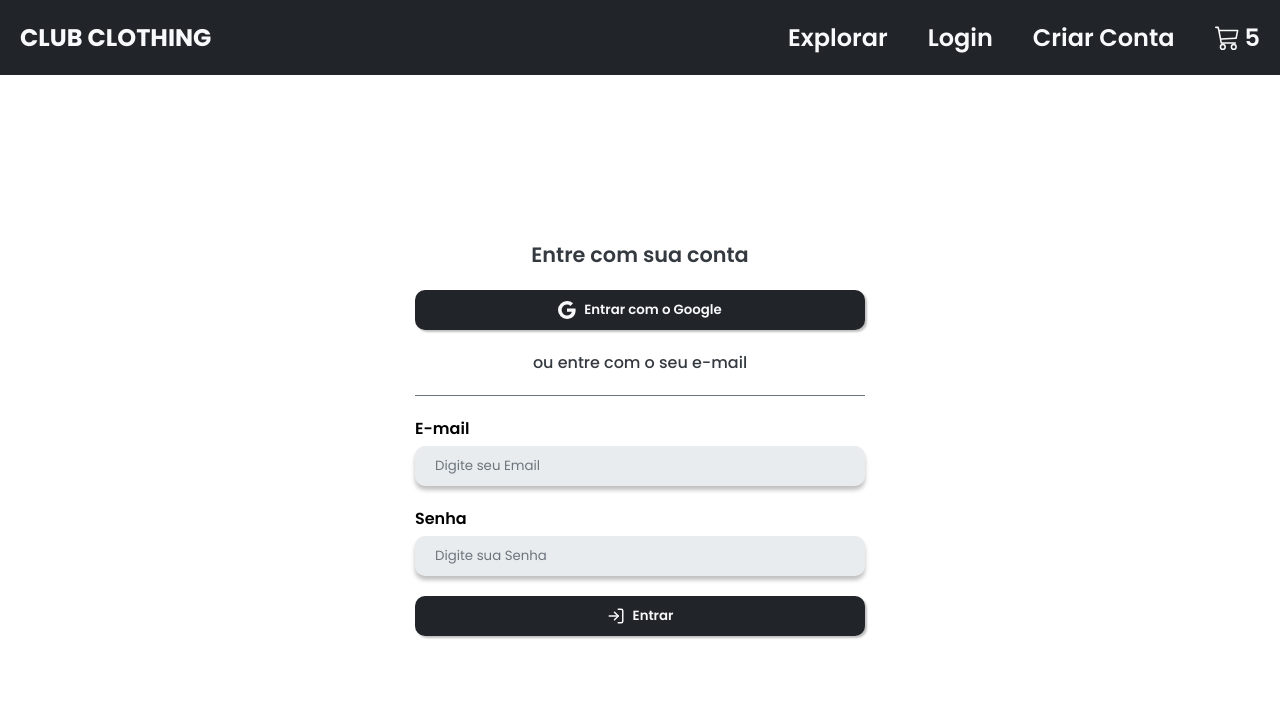
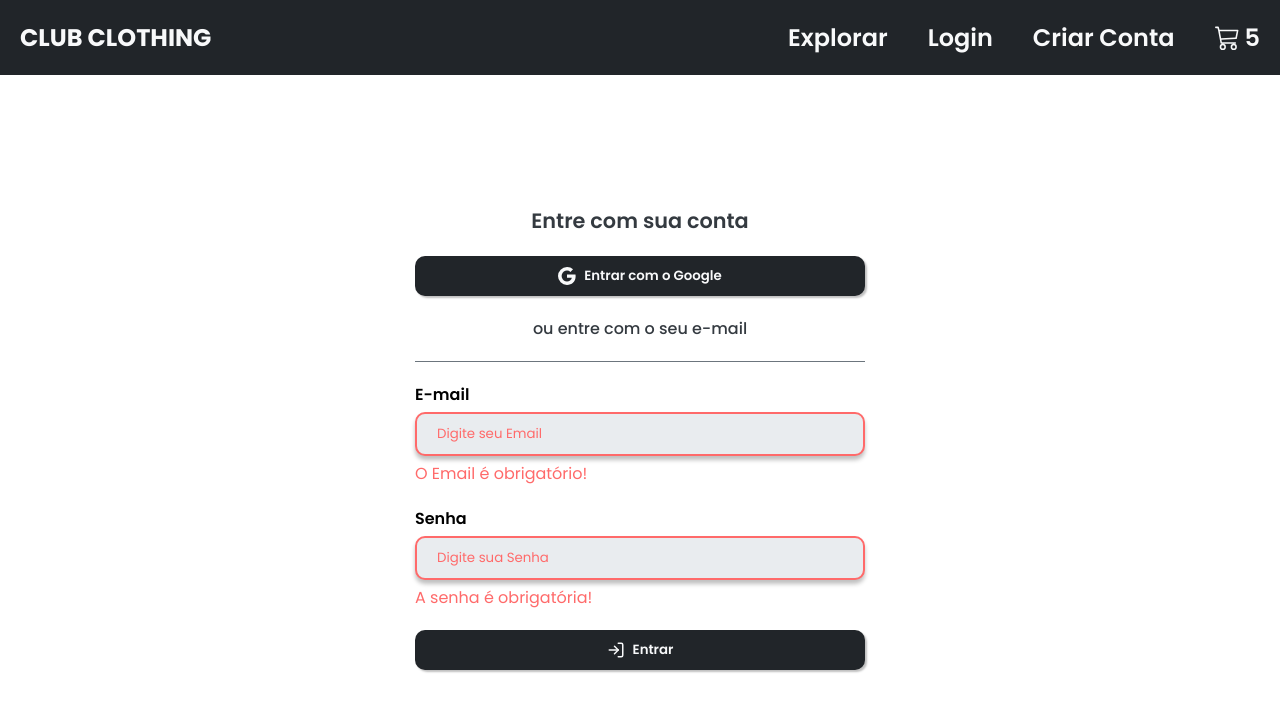
Before and after one commit to nilsondev90/ecommerce-web, a React (Create React App) app: page /login in a window 1280 px wide. Both pictures are taken after a click on the button "Entrar". Shown: the top 712 px of the page. Built offline with nearby package versions, Linux system fonts and the light colour scheme; no server answers.

Commit message:
feat: add Input Message Component

```diff
--- /dev/null
+++ b/src/components/custon-input/custom-input.styles.ts
@@ -0,0 +1,36 @@
+import styled from "styled-components";
+import Colors from "../../theme/theme.colors";
+
+/* interface CustonInputContainerProps {
+    hasError?: boolean
+} */
+
+type CustonInputContainerProps = {
+    hasError?: boolean
+}
+
+export const CustomInputContainer = styled.input<CustonInputContainerProps>`
+  border: none;
+  width: 100%;
+  background-color: ${Colors.input.background};
+  padding-right: 20px;
+  padding-left: 20px;
+  padding-top: 10px;
+  padding-bottom: 10px;
+  box-shadow: 0px 4px 4px rgba(0,0,0,0.25);
+  border-radius: 10px;
+  color: ${Colors.text.dark};
+  border: ${(props) => (props.hasError ? `2px solid ${Colors.error}` : `none`)};
+
+  &::placeholder {
+    color: ${(props) =>
+        props.hasError ? Colors.error : Colors.input.placeholder
+    }
+  }
+
+  &:focus {
+    outline: ${(props) =>
+    props.hasError ? 'none' : `2px solid ${Colors.input.placeholder}`
+    }
+  }
+`;
--- a/src/components/custon-input/custon-intput.component.tsx
+++ b/src/components/custon-input/custon-intput.component.tsx
@@ -1,14 +1,18 @@
-import { FunctionComponent, InputHTMLAttributes} from 'react'
+import React, { FunctionComponent, InputHTMLAttributes } from 'react'
 
 // Styles
-import { CustonInputContainer } from './custon-input.styled'
+import { CustomInputContainer } from './custom-input.styles'
 
-interface CustonInputProps extends InputHTMLAttributes<HTMLInputElement> {
+interface CustomInputProps extends InputHTMLAttributes<HTMLInputElement> {
     hasError?: boolean
 }
 
-const CustomInput: FunctionComponent<CustonInputProps> = ({ hasError, ...rest }) => {
-    return <CustonInputContainer hasError={hasError} {...rest}/>
-}
+const CustomInput: FunctionComponent<CustomInputProps> = React.forwardRef(
+    (props, ref) => {
+        return <CustomInputContainer {...props} ref={ref as any} />
+    }
+)
+
+CustomInput.displayName = 'CustomInput'
 
 export default CustomInput
--- /dev/null
+++ b/src/components/input-error-message/input-error-message.component.tsx
@@ -0,0 +1,14 @@
+import { FunctionComponent, ReactNode } from 'react'
+
+// Styles
+import { InputErrorMessageContainer } from './input-error-message.styles'
+
+interface InputErrorMessageProps {
+  children: ReactNode;
+}
+
+const InputErrorMessage: FunctionComponent<InputErrorMessageProps> = ({ children }) => {
+  return <InputErrorMessageContainer>{children}</InputErrorMessageContainer>
+}
+
+export default InputErrorMessage
--- /dev/null
+++ b/src/components/input-error-message/input-error-message.styles.ts
@@ -0,0 +1,9 @@
+import styled from 'styled-components'
+import Colors from '../../theme/theme.colors'
+
+export const InputErrorMessageContainer = styled.p`
+    width: 100%;
+    color: ${Colors.error};
+    font-size: 0%.75;
+    margin-top: 5px;
+`
--- a/src/pages/login/login.page.tsx
+++ b/src/pages/login/login.page.tsx
@@ -2,10 +2,12 @@
 import { BsGoogle } from 'react-icons/bs'
 import { FiLogIn } from 'react-icons/fi'
 import { useForm } from 'react-hook-form'
+import validator, { isEmail } from 'validator'
 
 // Components
 import Header from "../../components/header/header.component"
 import CustomButton from '../../components/custon-button/custon-button.component'
+import InputErrorMessage from '../../components/input-error-message/input-error-message.component'
 
 // Styles
 import { LoginContainer, LoginContent, LoginHeadLine, LoginInputContainer, LoginSubtitle } from "./login.styles"
@@ -23,7 +25,7 @@ const LoginPage = () => {
         console.log(data)
     }
 
-    console.log(errors)
+    //console.log(errors)
 
     return (
         <>
@@ -42,16 +44,30 @@ const LoginPage = () => {
                         <CustomInput
                             hasError={!!errors?.email}
                             placeholder='Digite seu Email'
-                            {...register('email', { required: false })}
+                            {...register('email', {
+                                required: true,
+                                validate: (value) => {
+                                    return validator.isEmail(value)
+                                }
+                            })}
                         />
+                        {errors?.email?.type === 'required' && (
+                            <InputErrorMessage>O Email é obrigatório!</InputErrorMessage>
+                        )}
+                        {errors?.email?.type === 'validate' && (
+                            <InputErrorMessage>Insira um email válido</InputErrorMessage>
+                        )}
                     </LoginInputContainer>
                     <LoginInputContainer>
                         <p>Senha</p>
                         <CustomInput
                             hasError={!!errors?.password}
                             placeholder='Digite sua Senha'
-                            {...register('password', { required: false })}
+                            {...register('password', { required: true })}
                         />
+                        {errors?.password?.type === 'required' && (
+                            <InputErrorMessage>A senha é obrigatória!</InputErrorMessage>
+                        )}
                     </LoginInputContainer>
 
                     <CustomButton
```
